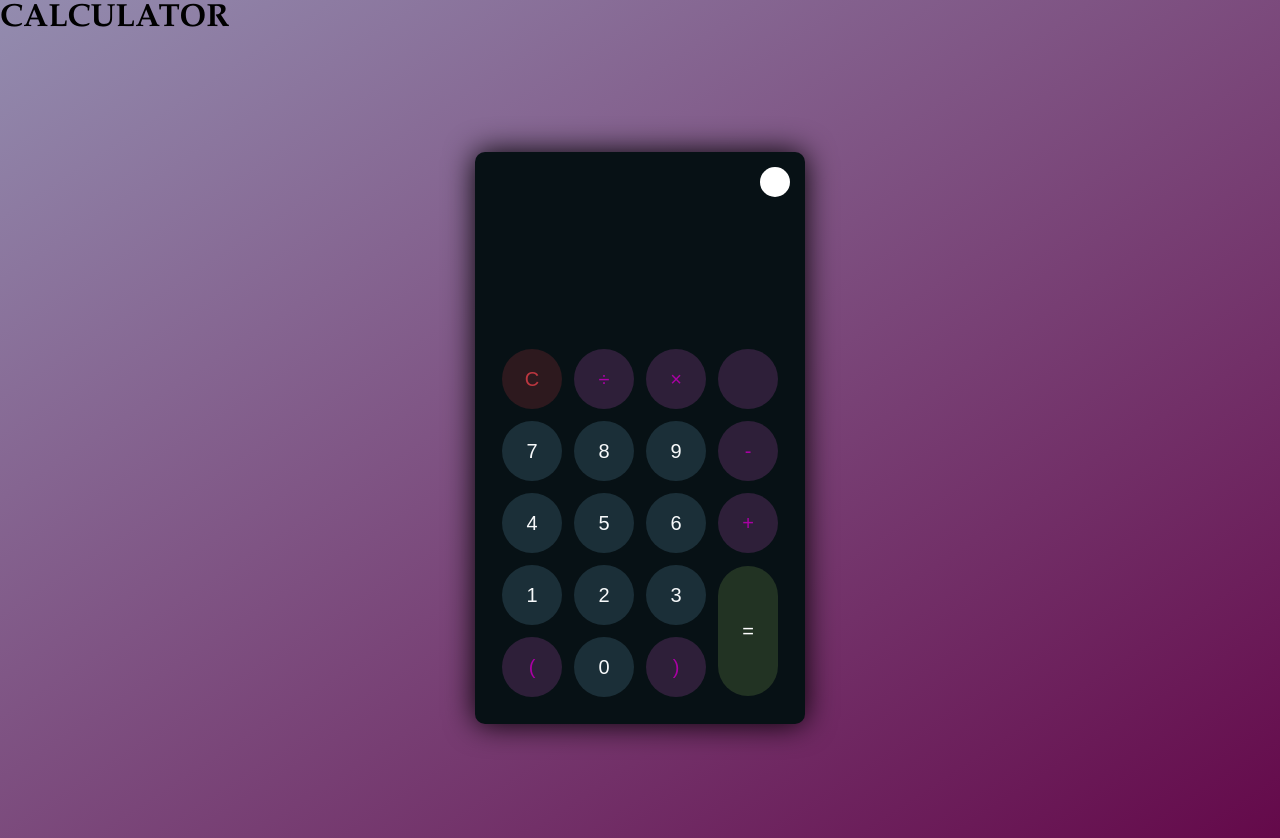
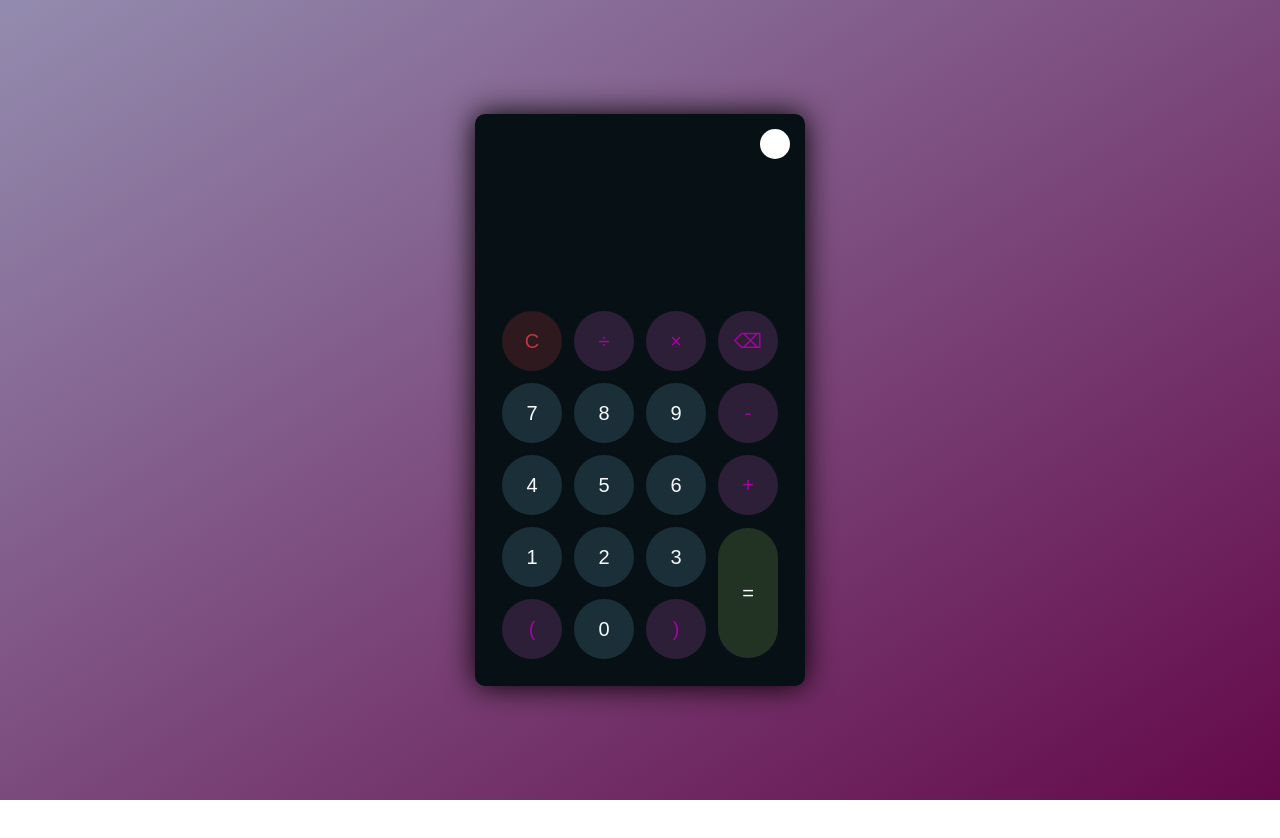
Before and after one commit to yoshithasunkari/gwc_june, a plain HTML site: page calculator/index.html in a window 1280 px wide. After the commit the page ends 800 px from the top, so only its background shows below. Drawn offline with Linux system fonts and the light colour scheme.

Commit message:
Update index.html

```diff
--- a/calculator/index.html
+++ b/calculator/index.html
@@ -8,7 +8,7 @@
     <title>calculator</title>
 </head>
 <body>
-    <centre><h1 style="font-family: Garamond, serif";>CALCULATOR</h1></centre>
+
     <div class="container">
         <div class="calculator dark">
             <div class="theme-toggler active">
@@ -23,7 +23,7 @@
                         <td><button class="btn-operator" id="clear">C</button></td>
                         <td><button class="btn-operator" id="/">&divide;</button></td>
                         <td><button class="btn-operator" id="*">&times;</button></td>
-                        <td><button class="btn-operator" id="backspace"></button></td>
+                        <td><button class="btn-operator" id="backspace">⌫</button></td>
                     </tr>
                     <tr>
                         <td><button class="btn-number" id="7">7</button></td>
```
